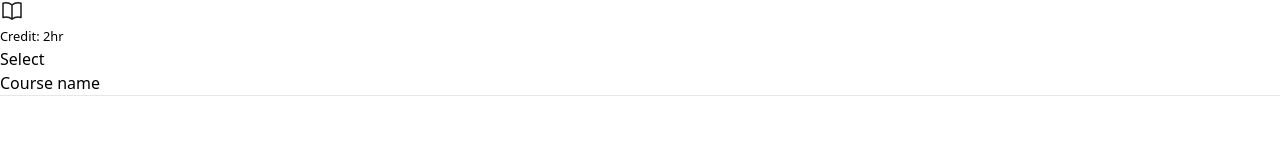
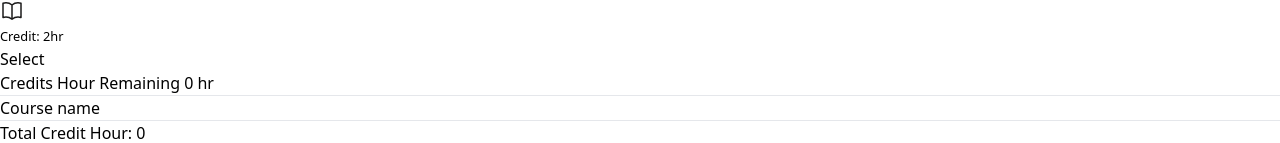
Before and after one commit to redwan9011/course-registration, a React (Vite) app: page / in a window 1280 px wide. Shown: the part 3949-4092 px from the top of the page. Before the commit the page ends 4045 px from the top, so only its background shows below. Built offline with nearby package versions, Linux system fonts and the light colour scheme.

Commit message:
if click on select button then title will be added in the cart and and credit hour added and also remaining hour show in the cart

```diff
--- a/src/Components/Carts/Cart.jsx
+++ b/src/Components/Carts/Cart.jsx
@@ -1,23 +1,39 @@
 import PropTypes from 'prop-types';
 
-const Cart = ({carts}) => {
+const Cart = ({carts, totalTime, remaining}) => {
     return (
         <div>
-            {
+            <div className='pb-5'>
+                <h1 className='font-bold text-blue-600'>Credits Hour Remaining {remaining} hr</h1>
+            </div>
+            <hr />
+       <div className='pb-5'>
+       <h1 className="font-bold text-xl pb-2 pt-2">Course name</h1>
+       {
                 carts.map((cart, idx) =>(
                     <div key={idx} >
                    <div >
-                   <p className='text-gray-500 py-1'> {cart.title} </p>
+                   <p className='text-gray-500 py-1'>{cart.id} {cart.title} </p>
+
                    </div>
+
                 </div>
+
                 ))
             }
+       </div>
+            <hr />
+            <div className='pt-5 pb-5'>
+                <h4>Total Credit Hour: {totalTime}</h4>
+            </div>
+            <hr />
 
         </div>
     );
 };
 Cart.propTypes = {
-    carts: PropTypes.array
-
+    carts: PropTypes.array,
+    totalTime:PropTypes.number,
+    remaining: PropTypes.number
 }
 export default Cart;
--- a/src/Components/blogs/Blogs.jsx
+++ b/src/Components/blogs/Blogs.jsx
@@ -7,6 +7,8 @@ const Blogs = () => {
     // eslint-disable-next-line no-unused-vars
     const [blogs, setBlogs] = useState([])
     const [carts, setCarts] = useState([])
+    const [totalTime, setTotalTime] = useState(0)
+    const [remaining, setRemaining] = useState(0)
     useEffect( () =>{
         fetch('data.json')
         .then(res => res.json())
@@ -18,10 +20,26 @@ const Blogs = () => {
     const handleCarSection = (cart) =>{
 
         const isShowCart = carts.find(name => name.id === cart.id);
+        let times = cart.time_in_hours
+        const remainingHour = 20;
         if(isShowCart){
             return alert('this cart is already selected')
         }
         else{
+            carts.map(time =>{
+                times = times + time.time_in_hours
+            })
+            const remainingTime = remainingHour - times
+            if(times > remainingHour){
+                return alert('ar somoy nai')
+            }
+            else{
+                setTotalTime(times)
+                setRemaining(remainingTime)
+            }
+
+
+
             const newCarts = [...carts, cart]
             setCarts(newCarts)
         }
@@ -61,13 +79,13 @@ const Blogs = () => {
 
         <div className="w-3/12  shadow-2xl h-fit p-5">
         <div className="pb-5">
-            <h1 className="font-bold text-xl pb-4">Course name</h1>
+
             {
-                <Cart carts ={carts}></Cart>
+                <Cart carts ={carts} totalTime={totalTime} remaining={remaining}></Cart>
             }
 
         </div>
-        <hr />
+
         </div>
        </div>
     );
```
